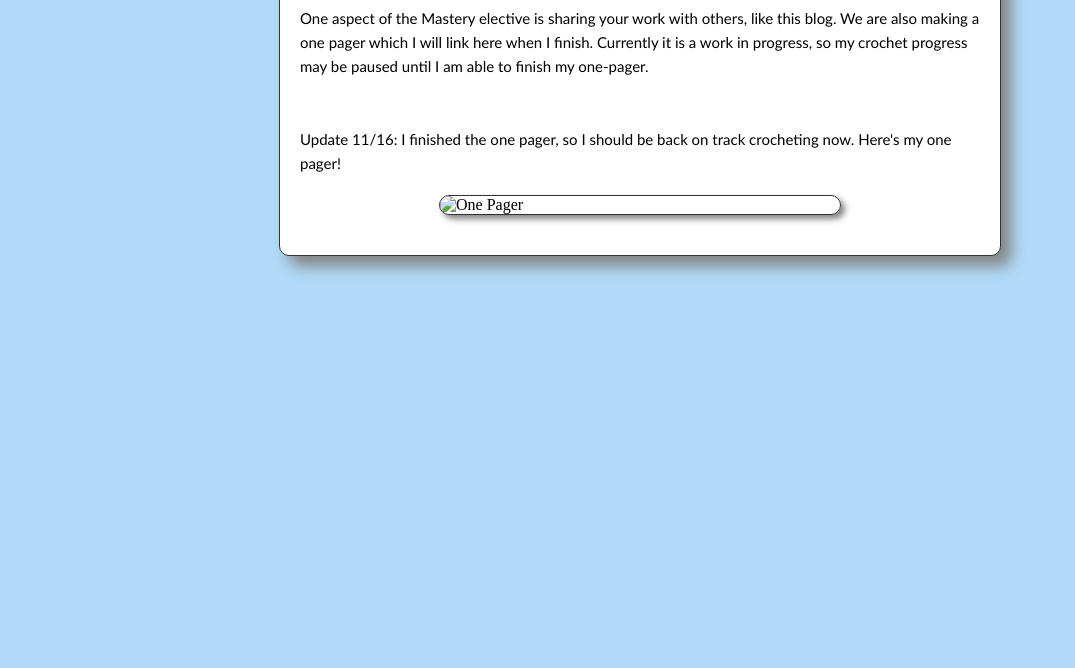
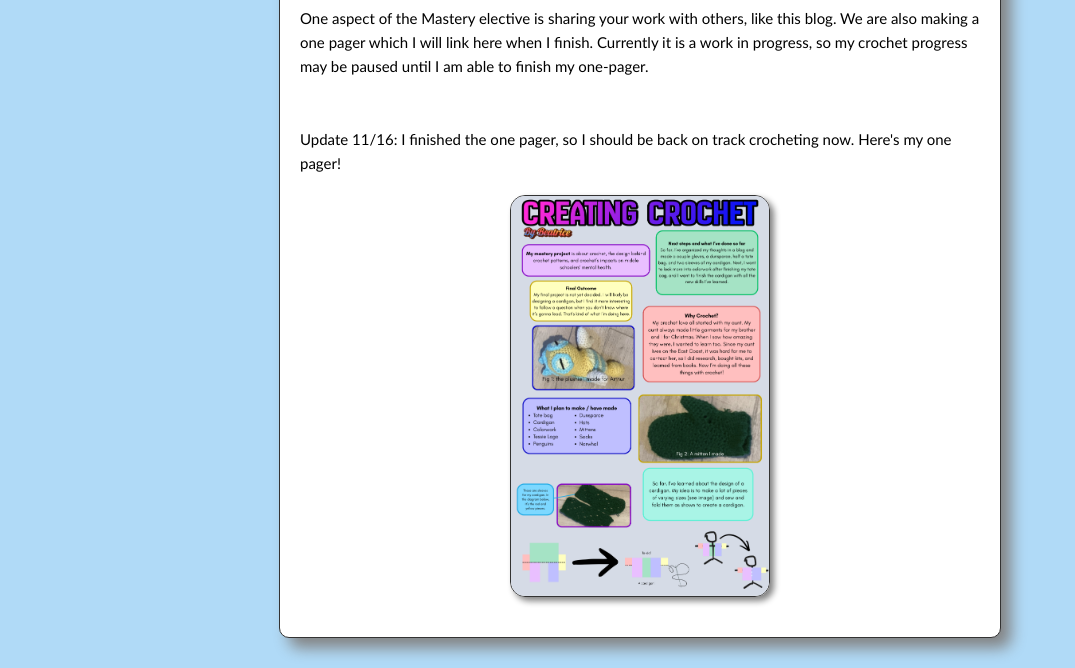
Before and after one commit to icicleamazing/mastery, a plain HTML site: page onepager.html in a window 1280 px wide. Shown: the part 178-846 px from the top of the page, without its empty margins (0-1075 px from the left). Before the commit the page ends 800 px from the top, so only its background shows below. Drawn offline with Linux system fonts and the light colour scheme.

Commit message:
Update image source path in onepager.html

```diff
--- a/onepager.html
+++ b/onepager.html
@@ -22,7 +22,7 @@
             <p>One aspect of the Mastery elective is sharing your work with others, like this blog. We are also making a one pager which I will link here when I finish. Currently it is a work in progress, so my crochet progress may be paused until I am able to finish my one-pager.</p>
             <br>
             <p>Update 11/16: I finished the one pager, so I should be back on track crocheting now. Here's my one pager!</p>
-            <img src="onepager.png" alt="One Pager">
+            <img src="images/onepager.png" alt="One Pager">
         </main>
         <script src="script.js"></script>
     </body>
```
